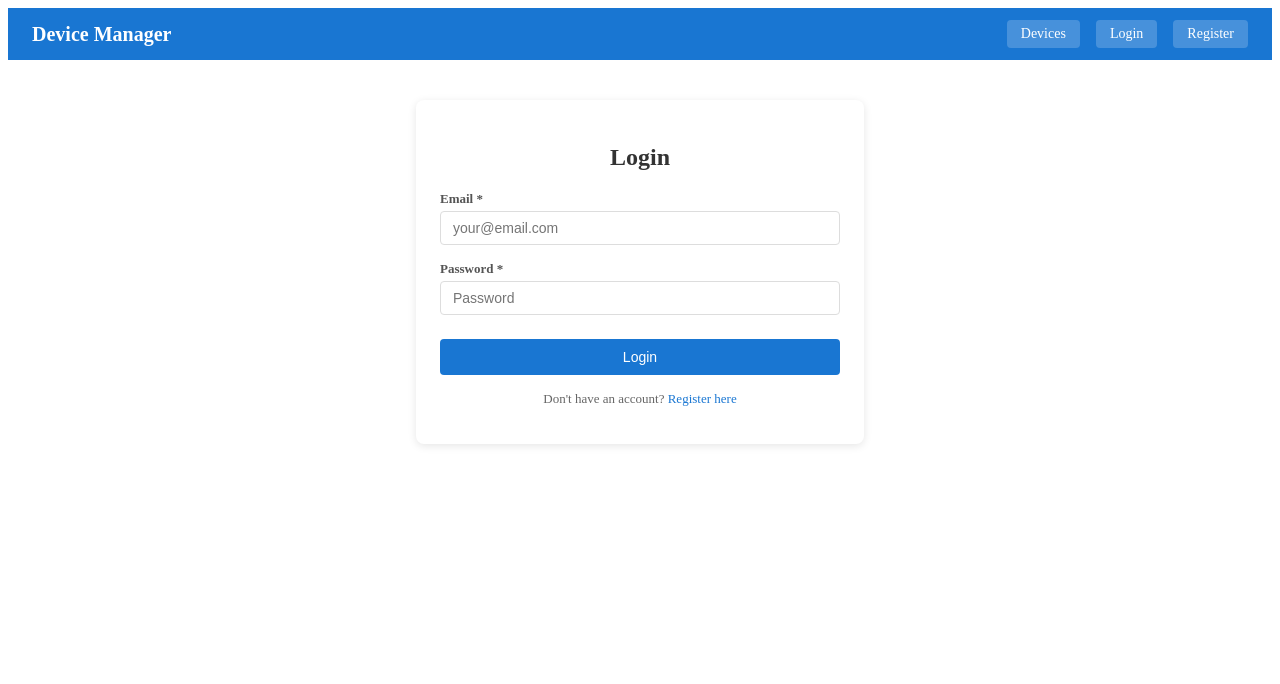
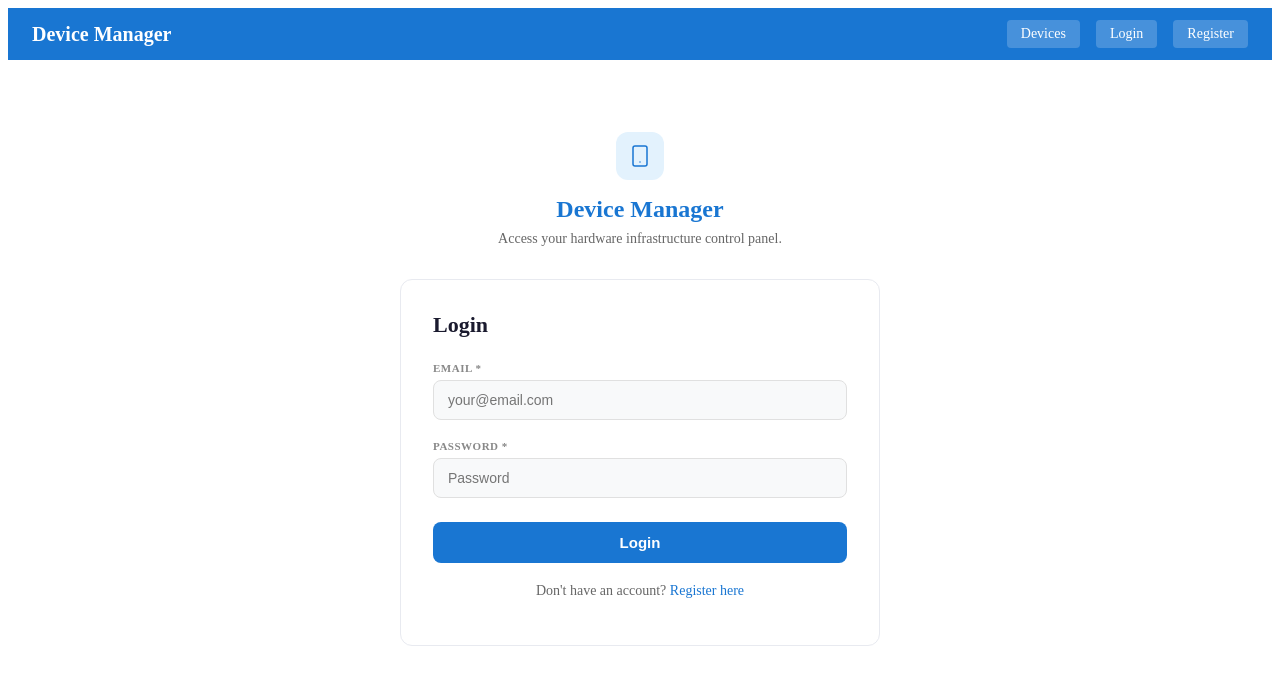
Before and after one commit to brthpatrick/DeviceManager, an Angular app in the folder DeviceManager.UI/: page /login in a window 1280 px wide. Shown: the top 684 px of the page. Built offline with nearby package versions, Linux system fonts and the light colour scheme.

Commit message:
Redesign login and register pages with professional auth UI

```diff
--- a/DeviceManager.UI/src/app/components/login/login.css
+++ b/DeviceManager.UI/src/app/components/login/login.css
@@ -1,78 +1,129 @@
+.auth-page {
+  max-width: 480px;
+  margin: 0 auto;
+  padding: 48px 20px;
+}
+
+.auth-header {
+  text-align: center;
+  margin-bottom: 32px;
+}
+
+.auth-icon {
+  width: 48px;
+  height: 48px;
+  background: #e3f2fd;
+  border-radius: 12px;
+  display: flex;
+  align-items: center;
+  justify-content: center;
+  margin: 0 auto 16px;
+}
+
+.auth-header h1 {
+  font-size: 24px;
+  font-weight: 700;
+  color: #1976d2;
+  margin: 0 0 8px;
+}
+
+.auth-header p {
+  font-size: 14px;
+  color: #666;
+  margin: 0;
+}
+
 .auth-card {
   background: white;
-  border-radius: 8px;
-  padding: 24px;
-  max-width: 400px;
-  margin: 40px auto;
-  box-shadow: 0 2px 8px rgba(0, 0, 0, 0.1);
+  border-radius: 12px;
+  padding: 32px;
+  border: 1px solid #e8eaf0;
 }
 
 h2 {
-  color: #333;
+  font-size: 22px;
+  font-weight: 600;
+  color: #1a1a2e;
+  margin: 0 0 24px;
+}
+
+.error-box {
+  background-color: #fdecea;
+  color: #c62828;
+  padding: 12px 16px;
+  border-radius: 8px;
   margin-bottom: 20px;
-  text-align: center;
+  font-size: 14px;
+  display: flex;
+  align-items: center;
+  gap: 8px;
 }
 
 .form-group {
-  margin-bottom: 16px;
+  margin-bottom: 20px;
   display: flex;
   flex-direction: column;
 }
 
 label {
-  font-size: 13px;
+  font-size: 11px;
   font-weight: 600;
-  color: #555;
-  margin-bottom: 4px;
+  color: #888;
+  letter-spacing: 0.5px;
+  margin-bottom: 6px;
 }
 
 input {
-  padding: 8px 12px;
-  border: 1px solid #ddd;
-  border-radius: 4px;
+  padding: 11px 14px;
+  border: 1px solid #e0e0e0;
+  border-radius: 8px;
   font-size: 14px;
+  background: #f8f9fa;
+  color: #333;
 }
 
 input:focus {
   outline: none;
   border-color: #1976d2;
+  background: white;
 }
 
 .error {
   color: #f44336;
-  font-size: 12px;
+  font-size: 11px;
   margin-top: 4px;
 }
 
-.error-box {
-  background-color: #ffebee;
-  color: #c62828;
-  padding: 10px;
-  border-radius: 4px;
-  margin-bottom: 16px;
-  font-size: 14px;
-}
-
-.btn-primary {
+.btn-submit {
   width: 100%;
   background-color: #1976d2;
   color: white;
   border: none;
-  padding: 10px;
-  border-radius: 4px;
+  padding: 12px;
+  border-radius: 8px;
   cursor: pointer;
-  font-size: 14px;
-  margin-top: 8px;
+  font-size: 15px;
+  font-weight: 600;
+  margin-top: 4px;
+}
+
+.btn-submit:hover {
+  background-color: #1565c0;
 }
 
 .link-text {
   text-align: center;
-  margin-top: 16px;
-  font-size: 13px;
+  margin-top: 20px;
+  font-size: 14px;
   color: #666;
 }
 
 .link-text a {
   color: #1976d2;
   text-decoration: none;
+  font-weight: 500;
 }
+
+.link-text a:hover {
+  text-decoration: underline;
+}
--- a/DeviceManager.UI/src/app/components/login/login.html
+++ b/DeviceManager.UI/src/app/components/login/login.html
@@ -1,3 +1,15 @@
+<div class="auth-page">
+  <div class="auth-header">
+    <div class="auth-icon">
+      <svg xmlns="http://www.w3.org/2000/svg" width="24" height="24" viewBox="0 0 24 24" fill="none" stroke="#1976d2" stroke-width="1.5" stroke-linecap="round" stroke-linejoin="round">
+        <rect x="5" y="2" width="14" height="20" rx="2" ry="2"></rect>
+        <line x1="12" y1="18" x2="12.01" y2="18"></line>
+      </svg>
+    </div>
+    <h1>Device Manager</h1>
+    <p>Access your hardware infrastructure control panel.</p>
+  </div>
+
   <div class="auth-card">
     <h2>Login</h2>
 
@@ -6,7 +18,7 @@
     }
 
     <div class="form-group">
-    <label>Email *</label>
+      <label>EMAIL *</label>
       <input type="email" [(ngModel)]="data.email" placeholder="your@email.com" />
       @if (submitted && !data.email) {
         <span class="error">Email is required</span>
@@ -14,16 +26,17 @@
     </div>
 
     <div class="form-group">
-    <label>Password *</label>
+      <label>PASSWORD *</label>
       <input type="password" [(ngModel)]="data.password" placeholder="Password" />
       @if (submitted && !data.password) {
         <span class="error">Password is required</span>
       }
     </div>
 
-  <button (click)="login()" class="btn-primary">Login</button>
+    <button (click)="login()" class="btn-submit">Login</button>
 
     <p class="link-text">
       Don't have an account? <a routerLink="/register">Register here</a>
     </p>
   </div>
+</div>
--- a/DeviceManager.UI/src/app/components/register/register.css
+++ b/DeviceManager.UI/src/app/components/register/register.css
@@ -1,78 +1,126 @@
+.auth-page {
+  max-width: 480px;
+  margin: 0 auto;
+  padding: 48px 20px;
+}
+
+.auth-header {
+  text-align: center;
+  margin-bottom: 32px;
+}
+
+.auth-icon {
+  width: 48px;
+  height: 48px;
+  background: #e3f2fd;
+  border-radius: 12px;
+  display: flex;
+  align-items: center;
+  justify-content: center;
+  margin: 0 auto 16px;
+}
+
+.auth-header h1 {
+  font-size: 24px;
+  font-weight: 700;
+  color: #1976d2;
+  margin: 0 0 8px;
+}
+
+.auth-header p {
+  font-size: 14px;
+  color: #666;
+  margin: 0;
+}
+
 .auth-card {
   background: white;
-  border-radius: 8px;
-  padding: 24px;
-  max-width: 400px;
-  margin: 40px auto;
-  box-shadow: 0 2px 8px rgba(0, 0, 0, 0.1);
+  border-radius: 12px;
+  padding: 32px;
+  border: 1px solid #e8eaf0;
 }
 
 h2 {
-  color: #333;
+  font-size: 22px;
+  font-weight: 600;
+  color: #1a1a2e;
+  margin: 0 0 24px;
+}
+
+.error-box {
+  background-color: #fdecea;
+  color: #c62828;
+  padding: 12px 16px;
+  border-radius: 8px;
   margin-bottom: 20px;
-  text-align: center;
+  font-size: 14px;
 }
 
 .form-group {
-  margin-bottom: 16px;
+  margin-bottom: 20px;
   display: flex;
   flex-direction: column;
 }
 
 label {
-  font-size: 13px;
+  font-size: 11px;
   font-weight: 600;
-  color: #555;
-  margin-bottom: 4px;
+  color: #888;
+  letter-spacing: 0.5px;
+  margin-bottom: 6px;
 }
 
 input {
-  padding: 8px 12px;
-  border: 1px solid #ddd;
-  border-radius: 4px;
+  padding: 11px 14px;
+  border: 1px solid #e0e0e0;
+  border-radius: 8px;
   font-size: 14px;
+  background: #f8f9fa;
+  color: #333;
 }
 
 input:focus {
   outline: none;
   border-color: #1976d2;
+  background: white;
 }
 
 .error {
   color: #f44336;
-  font-size: 12px;
+  font-size: 11px;
   margin-top: 4px;
 }
 
-.error-box {
-  background-color: #ffebee;
-  color: #c62828;
-  padding: 10px;
-  border-radius: 4px;
-  margin-bottom: 16px;
-  font-size: 14px;
-}
-
-.btn-primary {
+.btn-submit {
   width: 100%;
   background-color: #1976d2;
   color: white;
   border: none;
-  padding: 10px;
-  border-radius: 4px;
+  padding: 12px;
+  border-radius: 8px;
   cursor: pointer;
-  font-size: 14px;
-  margin-top: 8px;
+  font-size: 15px;
+  font-weight: 600;
+  margin-top: 4px;
+}
+
+.btn-submit:hover {
+  background-color: #1565c0;
 }
 
 .link-text {
   text-align: center;
-  margin-top: 16px;
-  font-size: 13px;
+  margin-top: 20px;
+  font-size: 14px;
   color: #666;
 }
 
 .link-text a {
   color: #1976d2;
   text-decoration: none;
+  font-weight: 500;
 }
+
+.link-text a:hover {
+  text-decoration: underline;
+}
--- a/DeviceManager.UI/src/app/components/register/register.html
+++ b/DeviceManager.UI/src/app/components/register/register.html
@@ -1,3 +1,15 @@
+<div class="auth-page">
+  <div class="auth-header">
+    <div class="auth-icon">
+      <svg xmlns="http://www.w3.org/2000/svg" width="24" height="24" viewBox="0 0 24 24" fill="none" stroke="#1976d2" stroke-width="1.5" stroke-linecap="round" stroke-linejoin="round">
+        <rect x="5" y="2" width="14" height="20" rx="2" ry="2"></rect>
+        <line x1="12" y1="18" x2="12.01" y2="18"></line>
+      </svg>
+    </div>
+    <h1>Device Manager</h1>
+    <p>Create your account to get started.</p>
+  </div>
+
   <div class="auth-card">
     <h2>Register</h2>
 
@@ -6,7 +18,7 @@
     }
 
     <div class="form-group">
-    <label>Name *</label>
+      <label>NAME *</label>
       <input [(ngModel)]="data.name" placeholder="Your name" />
       @if (submitted && !data.name) {
         <span class="error">Name is required</span>
@@ -14,7 +26,7 @@
     </div>
 
     <div class="form-group">
-    <label>Email *</label>
+      <label>EMAIL *</label>
       <input type="email" [(ngModel)]="data.email" placeholder="your@email.com" />
       @if (submitted && !data.email) {
         <span class="error">Email is required</span>
@@ -22,7 +34,7 @@
     </div>
 
     <div class="form-group">
-    <label>Password *</label>
+      <label>PASSWORD *</label>
       <input type="password" [(ngModel)]="data.password" placeholder="Password" />
       @if (submitted && !data.password) {
         <span class="error">Password is required</span>
@@ -30,7 +42,7 @@
     </div>
 
     <div class="form-group">
-    <label>Role *</label>
+      <label>ROLE *</label>
       <input [(ngModel)]="data.role" placeholder="e.g. Developer" />
       @if (submitted && !data.role) {
         <span class="error">Role is required</span>
@@ -38,16 +50,17 @@
     </div>
 
     <div class="form-group">
-    <label>Location *</label>
-    <input [(ngModel)]="data.location" placeholder="e.g. Budapest" />
+      <label>LOCATION *</label>
+      <input [(ngModel)]="data.location" placeholder="e.g. Cluj-Napoca" />
       @if (submitted && !data.location) {
         <span class="error">Location is required</span>
       }
     </div>
 
-  <button (click)="register()" class="btn-primary">Register</button>
+    <button (click)="register()" class="btn-submit">Register</button>
 
     <p class="link-text">
       Already have an account? <a routerLink="/login">Login here</a>
     </p>
   </div>
+</div>
```
Lines whose indentation alone changed are shown as unchanged.
